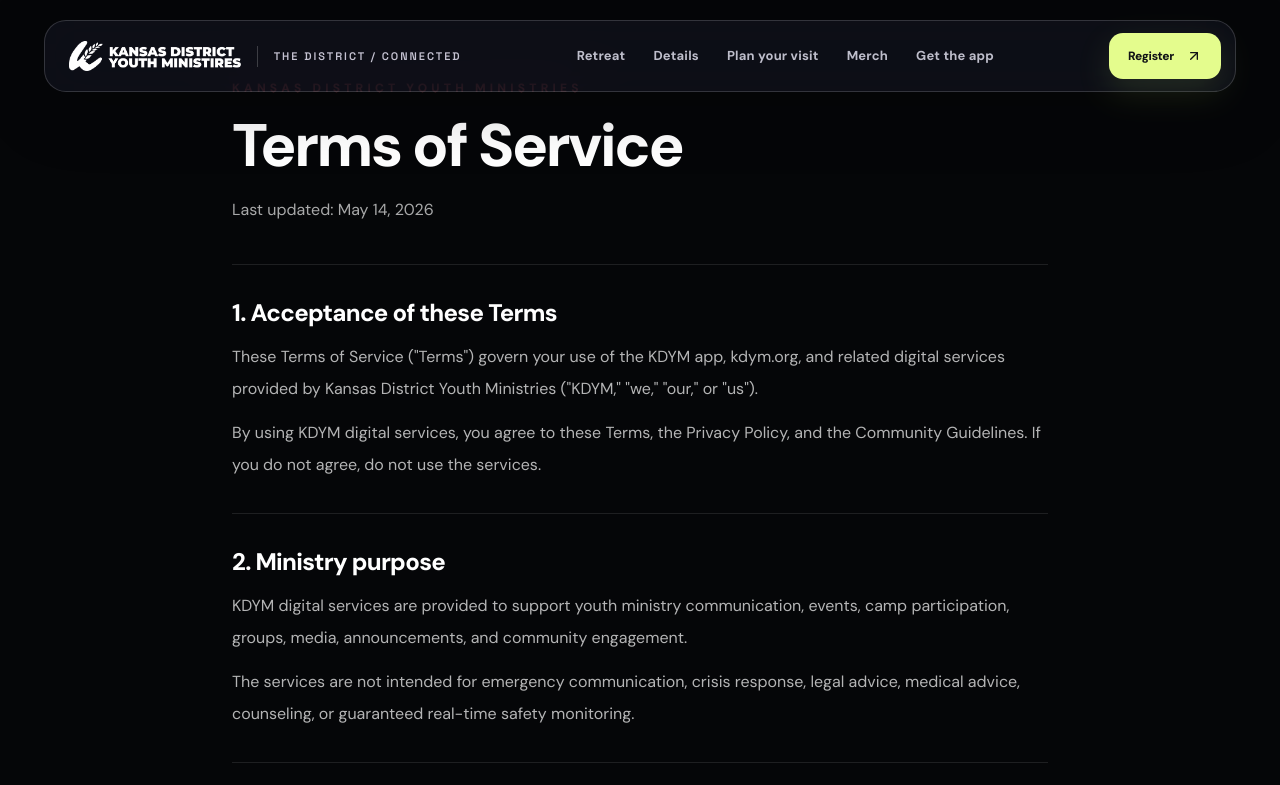
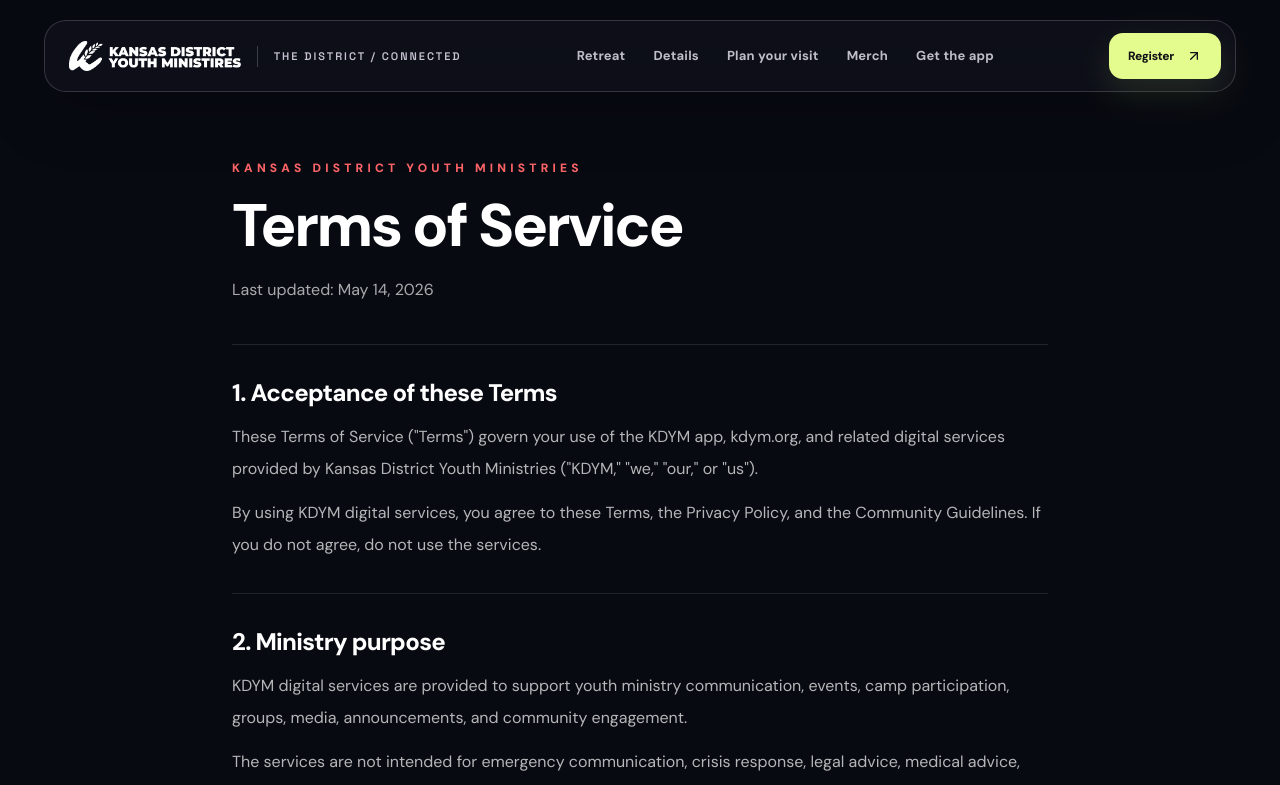
Before and after one commit to sparkdeveloping/kdym, a Next.js app: page /terms in a window 1280 px wide. Shown: the top 785 px of the page. Built offline with nearby package versions, Linux system fonts and the light colour scheme.

Commit message:
Fix repeated page titles and integrate policy pages with shared site layout

```diff
--- a/app/terms/page.jsx
+++ b/app/terms/page.jsx
@@ -109,13 +109,13 @@
 ];
 
 export const metadata = {
-  title: "Terms of Service | KDYM",
+  title: "Terms of Service",
   description: "Terms of Service for Kansas District Youth Ministries digital services."
 };
 
 export default function TermsOfServicePage() {
   return (
-    <main className="min-h-screen bg-[#050608] text-white">
+    <main className="hy-legal-page min-h-screen bg-[#050608] text-white">
       <section className="mx-auto flex w-full max-w-4xl flex-col gap-10 px-6 py-20 sm:px-8 lg:px-10">
         <div className="space-y-5">
           <p className="text-xs font-black uppercase tracking-[0.35em] text-red-400">Kansas District Youth Ministries</p>
```
